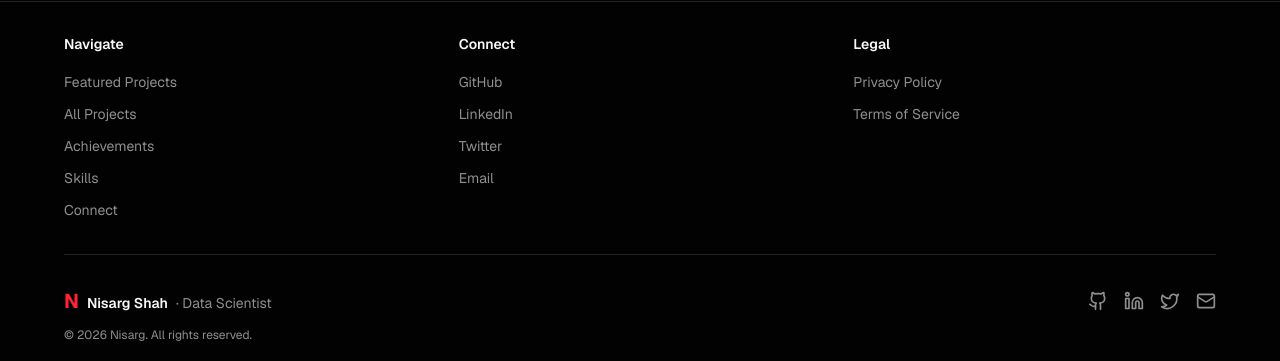
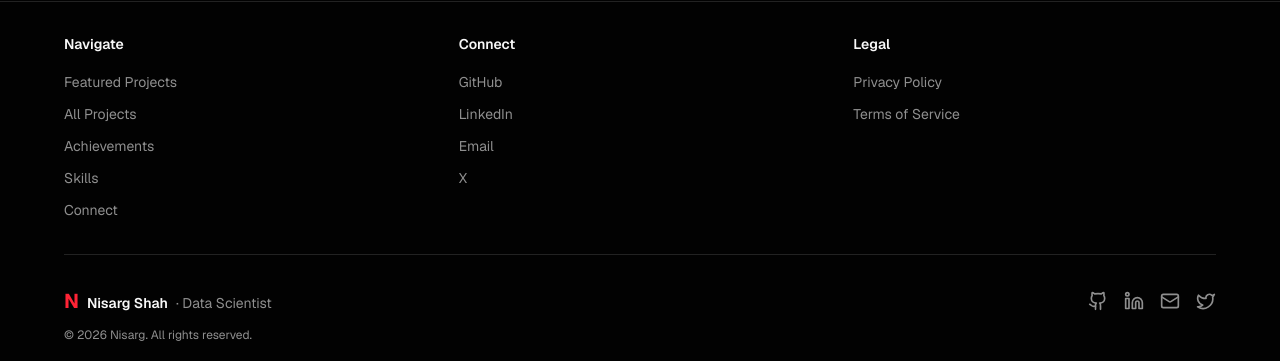
Before and after one commit to nisarg-m-shah/portfolio-website-design, a Next.js app: page / in a window 1280 px wide. Shown: the part 2733-3094 px from the top of the page. Built offline with nearby package versions, Linux system fonts and the light colour scheme.

Commit message:
Fixed Footer Errors

```diff
--- a/app/page.tsx
+++ b/app/page.tsx
@@ -77,7 +77,7 @@ export default function HomePage() {
       {/* Content Rows */}
       <div className="-mt-20 relative z-10 space-y-2 pb-12">
         {/* Featured Projects */}
-        <section id="featured">
+        <section id="featured" className="scroll-mt-20">
           <ContentRow
             title="Featured Projects"
             items={data.featuredProjects}
@@ -86,7 +86,7 @@ export default function HomePage() {
         </section>
 
         {/* All Projects */}
-        <section id="projects">
+        <section id="projects" className="scroll-mt-20">
           <ContentRow
             title="All Projects"
             items={data.allProjects}
@@ -95,7 +95,7 @@ export default function HomePage() {
         </section>
 
         {/* Achievements & Certifications */}
-        <section id="achievements">
+        <section id="achievements" className="scroll-mt-20">
           <ContentRow
             title="Achievements & Certifications"
             items={data.achievements}
@@ -104,7 +104,7 @@ export default function HomePage() {
         </section>
 
         {/* Skills */}
-        <section id="skills">
+        <section id="skills" className="scroll-mt-20">
           <SkillsSection
             skills={data.skills}
             projects={allProjects}
@@ -113,7 +113,7 @@ export default function HomePage() {
         </section>
 
         {/* Connect with Me */}
-        <section id="connect">
+        <section id="connect" className="scroll-mt-20">
           <ConnectRow
             title="Connect with Me"
             items={data.connect}
--- a/components/footer.tsx
+++ b/components/footer.tsx
@@ -1,7 +1,20 @@
 import Link from "next/link"
-import { Github, Linkedin, Twitter, Mail } from "lucide-react"
+import { Github, Linkedin, Twitter, Mail, Youtube, MessageCircle } from "lucide-react"
+import portfolioData from "@/data/portfolio.json"
+import { PortfolioData } from "@/types/portfolio"
+
+const iconMap: Record<string, React.ReactNode> = {
+  github: <Github className="h-5 w-5" />,
+  linkedin: <Linkedin className="h-5 w-5" />,
+  twitter: <Twitter className="h-5 w-5" />,
+  mail: <Mail className="h-5 w-5" />,
+  youtube: <Youtube className="h-5 w-5" />,
+  discord: <MessageCircle className="h-5 w-5" />,
+}
 
 export function Footer() {
+  const data = portfolioData as PortfolioData
+  const connectItems = data.connect
   return (
     <footer className="border-t border-border bg-background px-4 py-8 md:px-12 lg:px-16">
       <div className="mx-auto max-w-6xl">
@@ -40,44 +53,18 @@ export function Footer() {
           <div>
             <h3 className="mb-2 text-sm font-semibold text-foreground md:mb-4">Connect</h3>
             <ul className="space-y-1 md:space-y-2">
-              <li>
+              {connectItems.map((item) => (
+                <li key={item.id}>
                   <a
-                  href="https://github.com"
-                  target="_blank"
-                  rel="noopener noreferrer"
+                    href={item.url}
+                    target={item.url.startsWith("mailto:") ? undefined : "_blank"}
+                    rel={item.url.startsWith("mailto:") ? undefined : "noopener noreferrer"}
                     className="text-sm text-muted-foreground hover:text-foreground"
                   >
-                  GitHub
+                    {item.title}
                   </a>
                 </li>
-              <li>
-                <a
-                  href="https://linkedin.com"
-                  target="_blank"
-                  rel="noopener noreferrer"
-                  className="text-sm text-muted-foreground hover:text-foreground"
-                >
-                  LinkedIn
-                </a>
-              </li>
-              <li>
-                <a
-                  href="https://twitter.com"
-                  target="_blank"
-                  rel="noopener noreferrer"
-                  className="text-sm text-muted-foreground hover:text-foreground"
-                >
-                  Twitter
-                </a>
-              </li>
-              <li>
-                <a
-                  href="mailto:hello@nisarg.dev"
-                  className="text-sm text-muted-foreground hover:text-foreground"
-                >
-                  Email
-                </a>
-              </li>
+              ))}
             </ul>
           </div>
           <div>
@@ -108,36 +95,17 @@ export function Footer() {
               <span className="text-sm text-muted-foreground">· Data Scientist</span>
             </div>
             <div className="flex items-center gap-4">
+              {connectItems.map((item) => (
                 <a
-                href="https://github.com"
-                target="_blank"
-                rel="noopener noreferrer"
+                  key={item.id}
+                  href={item.url}
+                  target={item.url.startsWith("mailto:") ? undefined : "_blank"}
+                  rel={item.url.startsWith("mailto:") ? undefined : "noopener noreferrer"}
                   className="text-muted-foreground hover:text-foreground"
                 >
-                <Github className="h-5 w-5" />
+                  {iconMap[item.icon]}
                 </a>
-              <a
-                href="https://linkedin.com"
-                target="_blank"
-                rel="noopener noreferrer"
-                className="text-muted-foreground hover:text-foreground"
-              >
-                <Linkedin className="h-5 w-5" />
-              </a>
-              <a
-                href="https://twitter.com"
-                target="_blank"
-                rel="noopener noreferrer"
-                className="text-muted-foreground hover:text-foreground"
-              >
-                <Twitter className="h-5 w-5" />
-              </a>
-              <a
-                href="mailto:hello@nisarg.dev"
-                className="text-muted-foreground hover:text-foreground"
-              >
-                <Mail className="h-5 w-5" />
-              </a>
+              ))}
             </div>
           </div>
           <p className="mt-3 text-center text-xs text-muted-foreground md:text-left">
```
Also changed, not shown: 1 other file (tests, documents, lock files or other folders). Lines whose indentation alone changed are shown as unchanged.
